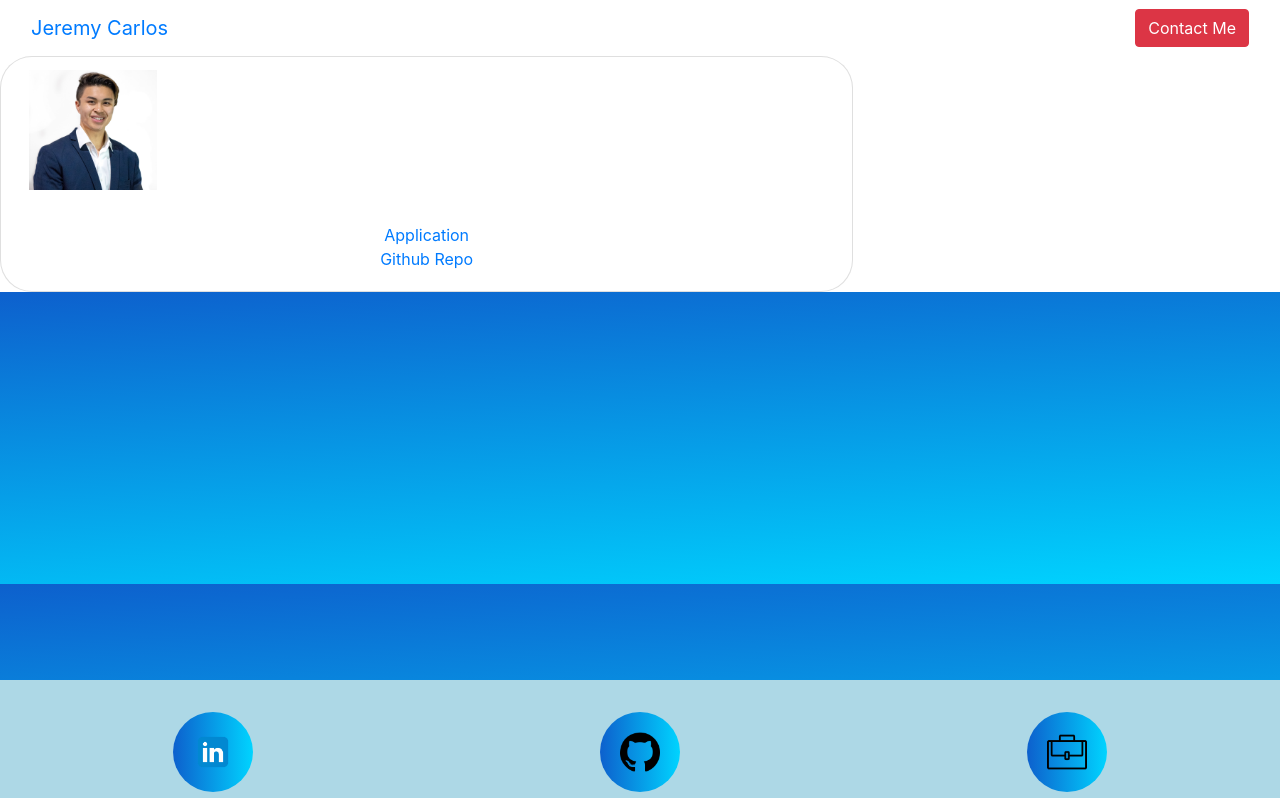
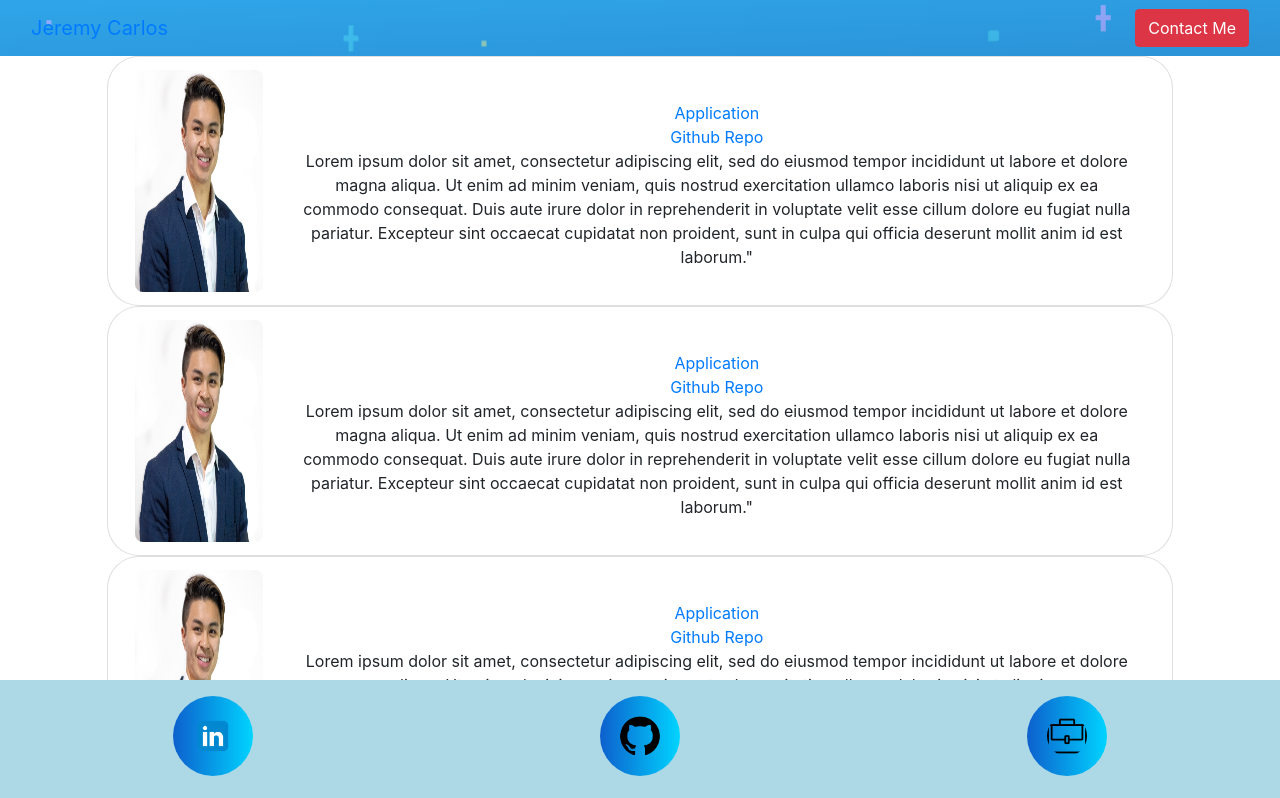
Before and after one commit to Jermayy/Portfolio_R, a React (Create React App) app: page / in a window 1280 px wide. Shown: the top 798 px of the page. Built offline with nearby package versions, Linux system fonts and the light colour scheme.

Commit message:
Portfolio cards centered with dummy content

```diff
--- a/src/components/Footer/style.css
+++ b/src/components/Footer/style.css
@@ -14,7 +14,7 @@
     flex-direction: row;
     display: flex;
     justify-content: space-around;
-    margin-top: 4vh;
+    margin-top: 2vh;
     /* need a better way to vertically centre */
 }
 
--- a/src/components/Header/AltHeader.js
+++ b/src/components/Header/AltHeader.js
@@ -1,5 +1,5 @@
 import React from 'react';
-
+import './style.css'
 
 export const AltHeader = () =>{
 
--- a/src/components/PortfolioCard/PortfolioCard.css
+++ b/src/components/PortfolioCard/PortfolioCard.css
@@ -3,14 +3,24 @@
 
 }
 
-#cardBody{
-    align-content: center;
+.align{
+    margin-left: 0;
+    display: inline-flex;
+    content: "";
+    max-Width: 100%;
+    height: auto;
 
 }
 
 #thumbnail {
     margin: 1vw;
     max-Width: 10vw;
-    height: auto;
+    border-radius:.5rem;
+}
+
+#portLink{
+  list-style-type: none;
+  display: inline;
+  justify-content: center;
 
 }
--- a/src/components/PortfolioCard/PortfolioCard.js
+++ b/src/components/PortfolioCard/PortfolioCard.js
@@ -7,19 +7,24 @@ import './PortfolioCard.css'
 export const PortfolioCard = () =>{
 
     return (
-        <div>
-          <div className="card col-sm-8 " id='portfolioCard'>
 
+          <div className="card col-sm-10 mx-auto" id='portfolioCard'>
 
+        <span className='align'>
           <img alt='app thumbnail' src= {img} id='thumbnail'/>
             <div className="card-body" id='cardBody'>
-            <a href='#'>Application</a><br></br>
-            <a href='#'>Github Repo</a>
+                <ul id='portLink'>
+                    <li> <a href='https://github.com/Jermayy'>Application</a></li>
+                    <li><a href='https://github.com/Jermayy'>Github Repo</a></li>
+
+                </ul>
+            <p>Lorem ipsum dolor sit amet, consectetur adipiscing elit, sed do eiusmod tempor incididunt ut labore et dolore magna aliqua. Ut enim ad minim veniam, quis nostrud exercitation ullamco laboris nisi ut aliquip ex ea commodo consequat. Duis aute irure dolor in reprehenderit in voluptate velit esse cillum dolore eu fugiat nulla pariatur. Excepteur sint occaecat cupidatat non proident, sunt in culpa qui officia deserunt mollit anim id est laborum."</p>
+
             </div>
-
+            </span>
 
           </div>
 
-        </div>
+
     )
 }
--- a/src/pages/Portfolio.css
+++ b/src/pages/Portfolio.css
@@ -0,0 +1,3 @@
+.content{
+    margin-bottom: 10vh;
+}
--- a/src/pages/Portfolio.js
+++ b/src/pages/Portfolio.js
@@ -4,15 +4,20 @@ import { Footer } from '../components/Footer/Footer';
 import { AltHeader } from '../components/Header/AltHeader';
 import { PortfolioCard } from '../components/PortfolioCard/PortfolioCard';
 
+import './Portfolio.css';
+
 export const Portfolio = () =>{
 
     return(
         <div>
         <AltHeader></AltHeader>
+        <container classname='content'>
         <PortfolioCard></PortfolioCard>
-
-
-
+        <PortfolioCard></PortfolioCard>
+        <PortfolioCard></PortfolioCard>
+        <PortfolioCard></PortfolioCard>
+        <PortfolioCard></PortfolioCard>
+        </container>
         <Footer></Footer>
         </div>
     )
```
